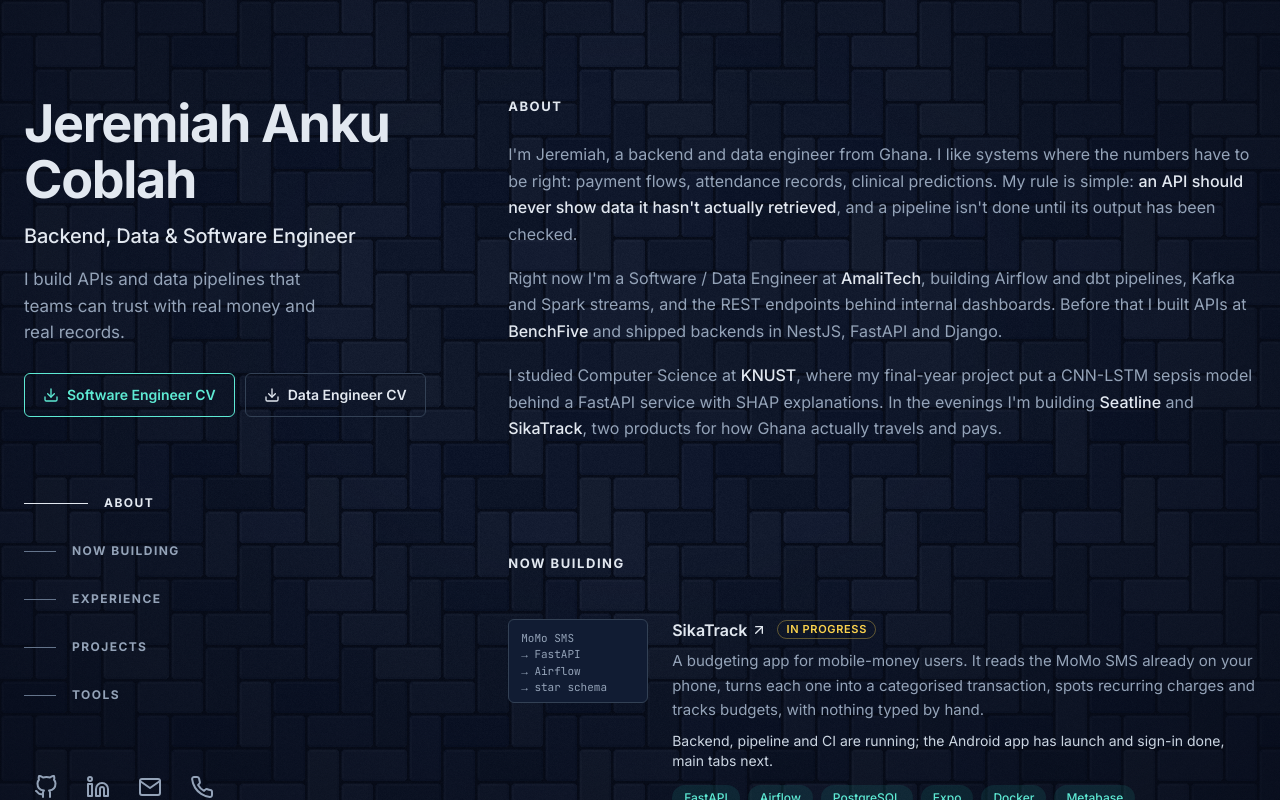
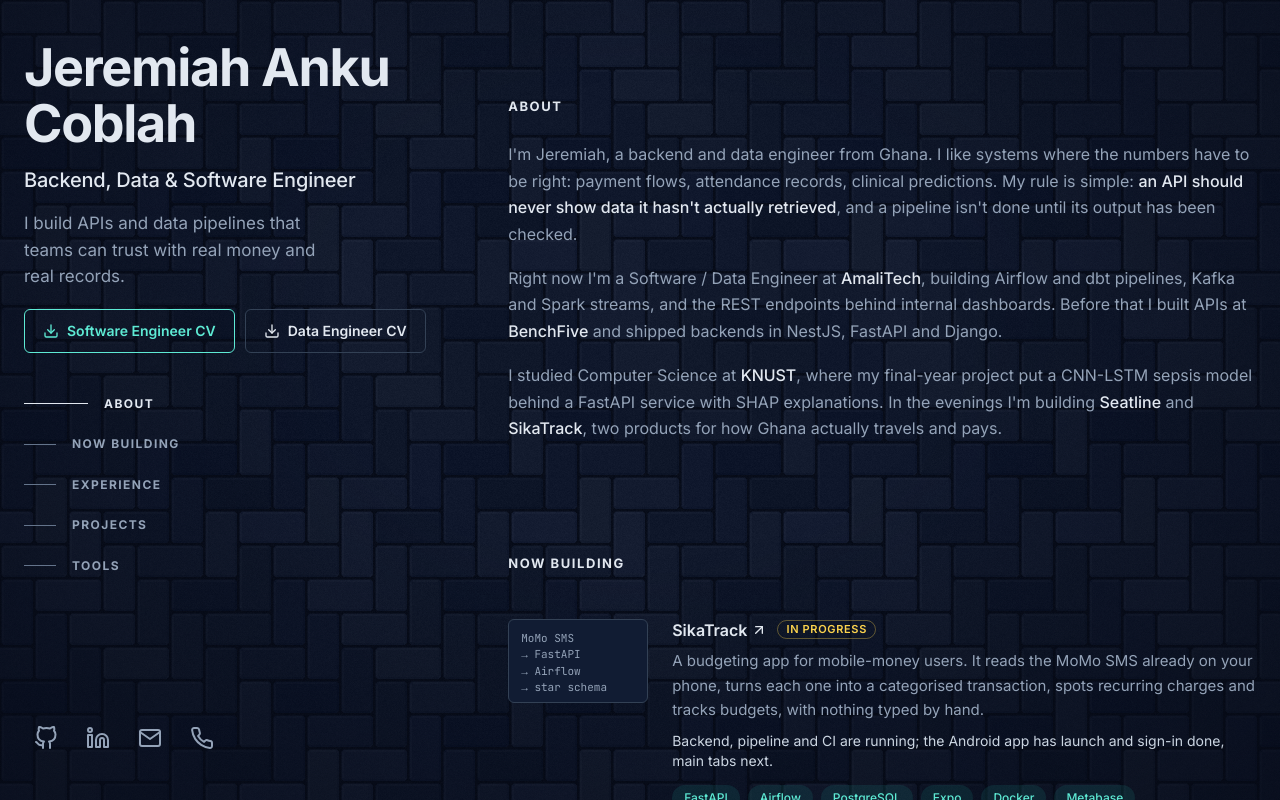
Before and after one commit to Jerry-Khobby/portfolio-site, a React (Create React App) app: page / in a window 1280 px wide. Shown: the top 800 px of the page. Built offline with nearby package versions, Linux system fonts and the light colour scheme.

Commit message:
Keep the sidebar nav reachable on short laptop screens
The sticky sidebar is one viewport tall, so on screens under ~960px
high its nav and social links were cut off. Tighten its spacing below
900px viewport height and let it scroll on its own if it still
overflows.

```diff
--- a/src/components/atoms/NavLink.jsx
+++ b/src/components/atoms/NavLink.jsx
@@ -6,7 +6,7 @@
     href={href}
     onClick={onClick}
     aria-current={active ? "true" : undefined}
-    className="group inline-flex min-h-[44px] items-center gap-4"
+    className="group inline-flex min-h-[44px] items-center gap-4 lg:short:min-h-[36px]"
   >
     <span
       className={`h-px transition-all duration-200 group-hover:w-16 group-hover:bg-heading ${
--- a/src/components/molecules/CvDownloads.jsx
+++ b/src/components/molecules/CvDownloads.jsx
@@ -4,7 +4,7 @@
 import { cvs } from "../../data/profile";
 
 const CvDownloads = () => (
-  <div className="mt-7 flex flex-wrap gap-2.5">
+  <div className="mt-7 flex flex-wrap gap-2.5 lg:short:mt-5">
     {cvs.map(({ label, href, primary }) => (
       <ButtonLink
         key={label}
--- a/src/components/molecules/SectionNav.jsx
+++ b/src/components/molecules/SectionNav.jsx
@@ -2,7 +2,7 @@
 import { NavLink } from "../atoms";
 
 const SectionNav = ({ items, active, onSelect }) => (
-  <nav aria-label="Sections" className="mt-16">
+  <nav aria-label="Sections" className="mt-16 lg:short:mt-8">
     <ul className="m-0 flex list-none flex-col gap-1 p-0">
       {items.map(({ id, label }) => (
         <li key={id}>
--- a/src/components/molecules/SocialLinks.jsx
+++ b/src/components/molecules/SocialLinks.jsx
@@ -11,7 +11,7 @@
 ];
 
 const SocialLinks = () => (
-  <ul aria-label="Links" className="m-0 mt-12 flex list-none items-center gap-2 p-0">
+  <ul aria-label="Links" className="m-0 mt-12 flex list-none items-center gap-2 p-0 lg:short:mt-6">
     {links
       .filter((link) => link.href)
       .map((link) => (
--- a/src/components/organisms/Sidebar.jsx
+++ b/src/components/organisms/Sidebar.jsx
@@ -3,7 +3,9 @@
 import { profile } from "../../data/profile";
 
 const Sidebar = ({ nav, active, onSelect }) => (
-  <header className="min-w-0 flex-[1_1_420px] py-12 lg:sticky lg:top-0 lg:flex lg:h-screen lg:flex-col lg:justify-between lg:py-24">
+  // On desktop the sidebar is pinned at viewport height; if its content is
+  // still taller than a short screen, it scrolls on its own.
+  <header className="min-w-0 flex-[1_1_420px] py-12 lg:sticky lg:top-0 lg:flex lg:h-screen lg:flex-col lg:justify-between lg:overflow-y-auto lg:py-24 lg:[scrollbar-width:thin] lg:short:py-10">
     <div>
       <h1 className="m-0 text-[clamp(38px,4.4vw,52px)] font-bold leading-[1.08] tracking-[-0.025em] text-heading">
         <a href="#about" className="text-heading">
--- a/tailwind.config.js
+++ b/tailwind.config.js
@@ -3,6 +3,10 @@
   content: ["./src/**/*.{js,jsx,ts,tsx}"],
   theme: {
     extend: {
+      screens: {
+        // Laptop-height viewports, where the sticky sidebar needs tighter spacing
+        short: { raw: "(max-height: 900px)" },
+      },
       colors: {
         canvas: "#0F172A",
         panel: "#111C33",
```
